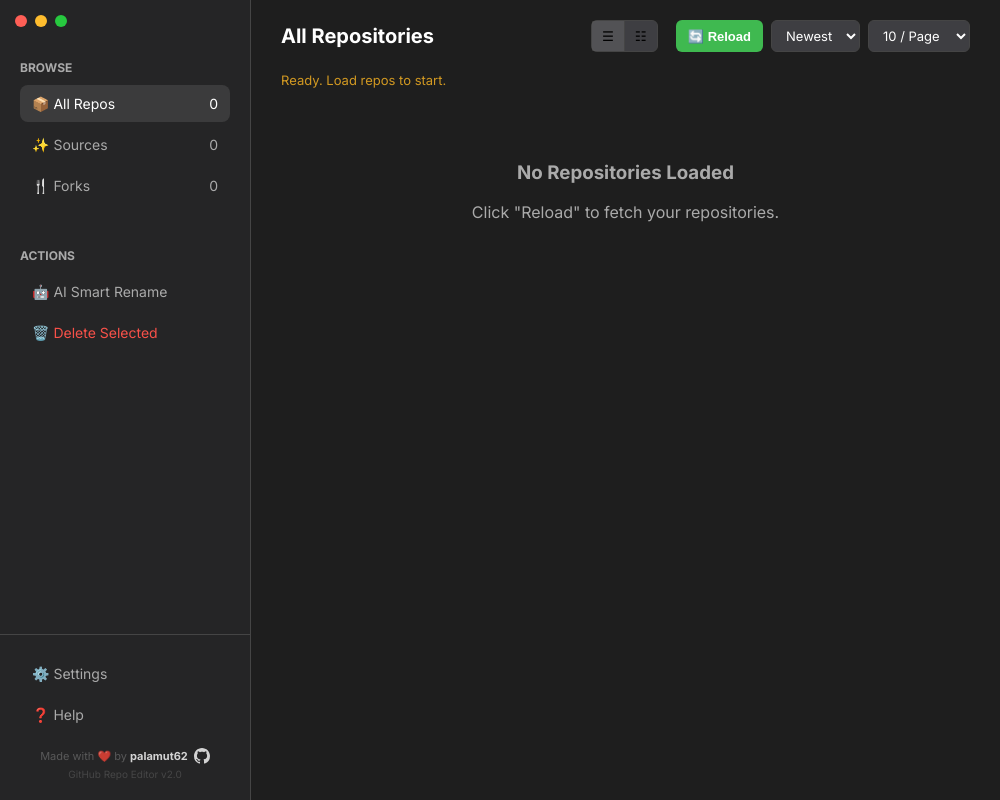
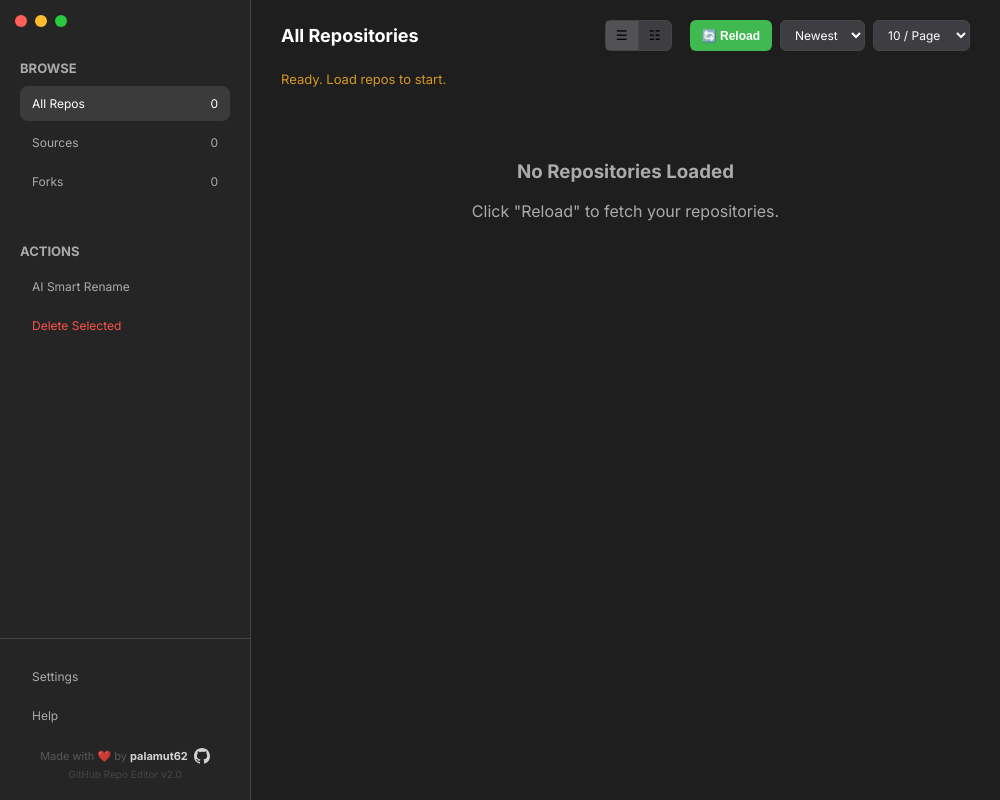
Before and after one commit to palamut62/own_github_repo_editor, an Electron app: page index.html in a window 1000 px wide. Drawn offline with Linux system fonts and the light colour scheme.

Commit message:
style: Adjust various font sizes, add page title color, and remove emojis from navigation items.

```diff
--- a/index.html
+++ b/index.html
@@ -100,7 +100,7 @@
         }
 
         .nav-title {
-            font-size: 12px;
+            font-size: 13px;
             text-transform: uppercase;
             color: var(--text-secondary);
             font-weight: 700;
@@ -116,7 +116,7 @@
             border-radius: 8px;
             cursor: pointer;
             transition: background 0.2s;
-            font-size: 14px;
+            font-size: 12px;
             color: var(--text-secondary);
         }
 
@@ -167,8 +167,9 @@
         }
 
         .page-title {
-            font-size: 20px;
+            font-size: 18px;
             font-weight: 700;
+            color: var(--text-primary);
         }
 
         .search-bar {
@@ -185,7 +186,7 @@
             border-radius: 6px;
             font-family: inherit;
             outline: none;
-            font-size: 13px;
+            font-size: 12px;
         }
 
         .btn-primary {
@@ -196,7 +197,7 @@
             border-radius: 6px;
             font-weight: 600;
             cursor: pointer;
-            font-size: 13px;
+            font-size: 12px;
         }
 
         .btn-dark {
@@ -265,7 +266,7 @@
 
         .card-title {
             font-weight: 600;
-            font-size: 14px;
+            font-size: 13px;
             white-space: nowrap;
             overflow: hidden;
             text-overflow: ellipsis;
@@ -273,7 +274,7 @@
         }
 
         .card-desc {
-            font-size: 13px;
+            font-size: 12px;
             color: var(--text-secondary);
             display: -webkit-box;
             -webkit-line-clamp: 2;
@@ -288,13 +289,13 @@
             display: flex;
             justify-content: space-between;
             align-items: center;
-            font-size: 12px;
+            font-size: 11px;
             color: var(--text-secondary);
             margin-top: auto;
         }
 
         .badge {
-            font-size: 11px;
+            font-size: 10px;
             font-weight: 500;
             padding: 0;
             background: transparent !important;
@@ -427,15 +428,15 @@
         <div class="nav-group">
             <div class="nav-title">Browse</div>
             <div class="nav-item active" id="navAll" onclick="applyFilter('all')">
-                <span>📦 All Repos</span>
+                <span>All Repos</span>
                 <span class="nav-badge" id="countAll">0</span>
             </div>
             <div class="nav-item" id="navSource" onclick="applyFilter('source')">
-                <span>✨ Sources</span>
+                <span>Sources</span>
                 <span class="nav-badge" id="countSource">0</span>
             </div>
             <div class="nav-item" id="navFork" onclick="applyFilter('fork')">
-                <span>🍴 Forks</span>
+                <span>Forks</span>
                 <span class="nav-badge" id="countFork">0</span>
             </div>
         </div>
@@ -443,19 +444,19 @@
         <div class="nav-group">
             <div class="nav-title">Actions</div>
             <div class="nav-item" onclick="startAIRename()">
-                <span>🤖 AI Smart Rename</span>
+                <span>AI Smart Rename</span>
             </div>
             <div class="nav-item" onclick="deleteSelected()" style="color: var(--danger);">
-                <span>🗑️ Delete Selected</span>
+                <span>Delete Selected</span>
             </div>
         </div>
 
         <div class="sidebar-footer">
             <div class="nav-item" onclick="openSettings()">
-                <span>⚙️ Settings</span>
+                <span>Settings</span>
             </div>
             <div class="nav-item" onclick="document.getElementById('helpModal').style.display='flex'">
-                <span>❓ Help</span>
+                <span>Help</span>
             </div>
             <div
                 style="margin-top: 15px; font-size: 11px; color: #666; text-align: center; display: flex; flex-direction: column; gap: 4px; align-items: center;">
```
